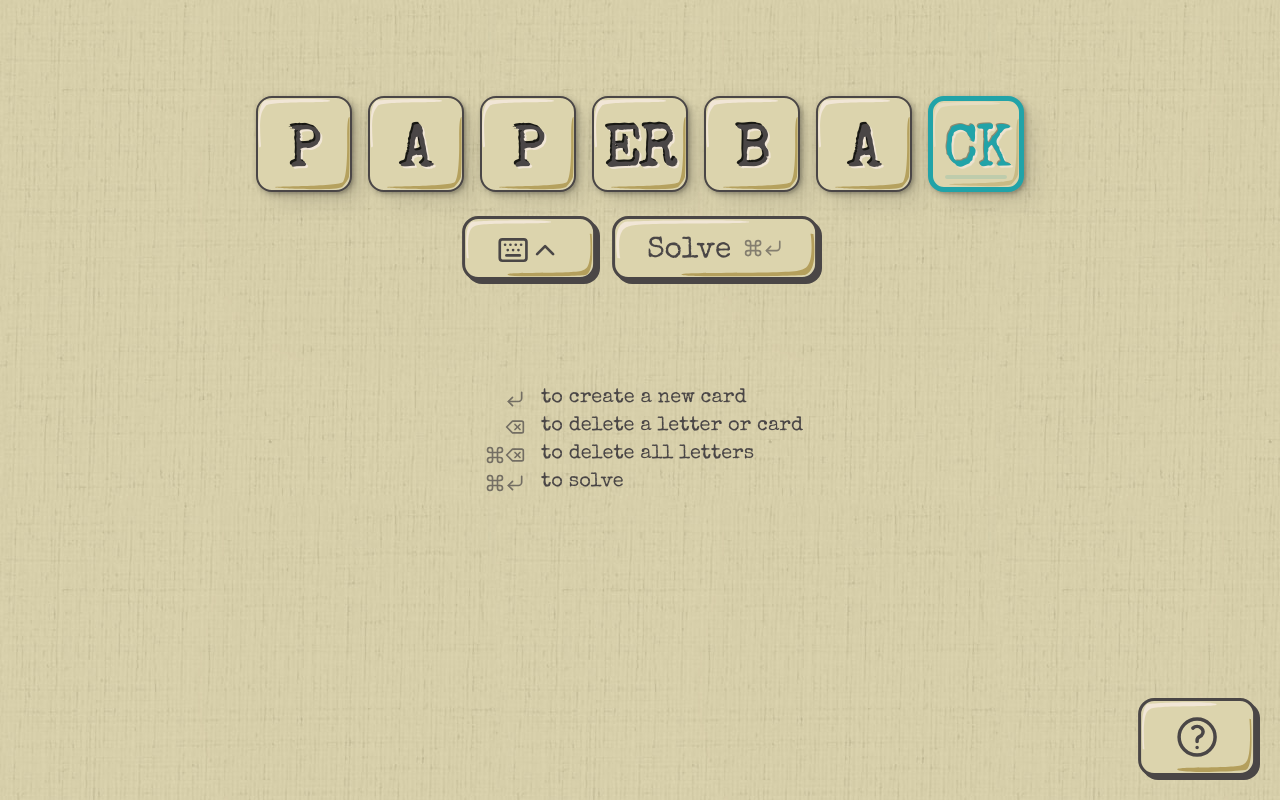
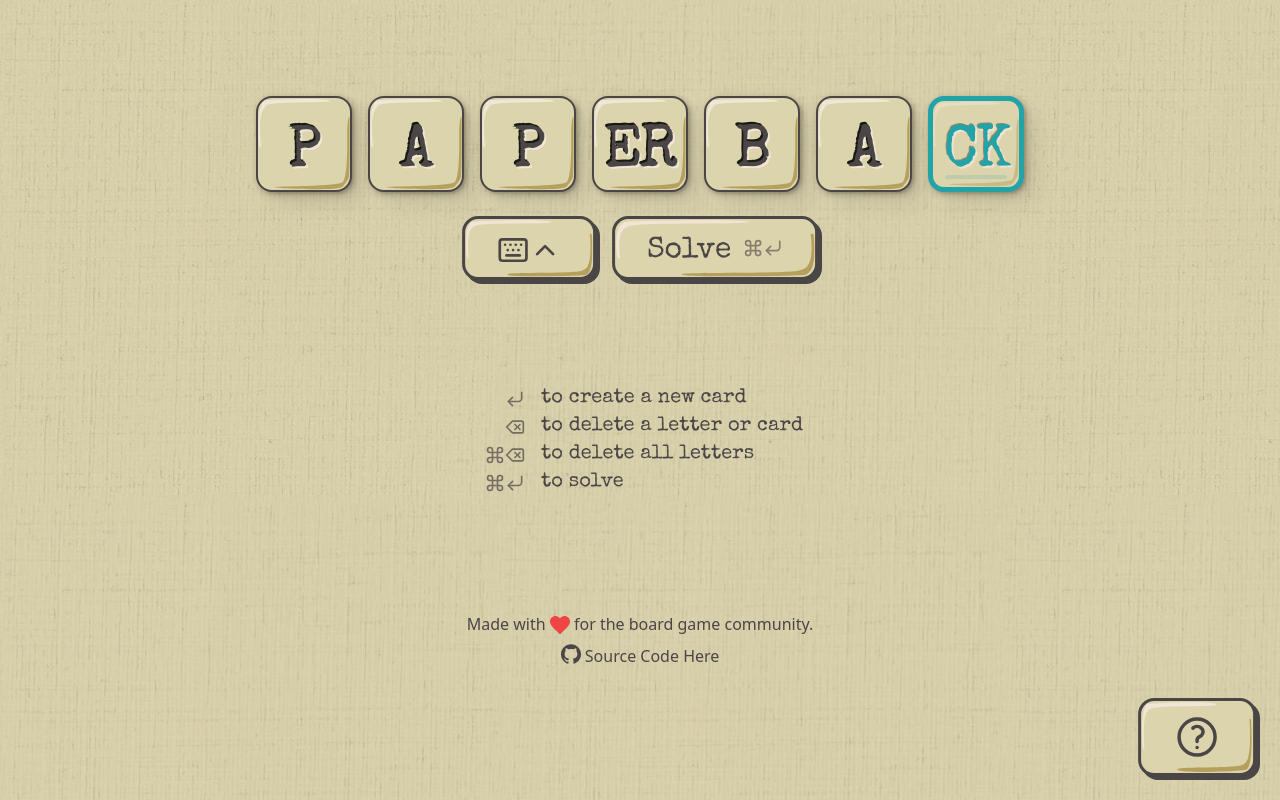
Before and after one commit to chieffancypants/paperback-solver, a Next.js app: page / in a window 1280 px wide. Built offline with nearby package versions, Linux system fonts and the light colour scheme.

Commit message:
link to github repo in footer

```diff
--- a/src/app/icons/index.tsx
+++ b/src/app/icons/index.tsx
@@ -37,3 +37,21 @@ export function SpinnerIcon (props:IconProps) {
         </svg>
     )
 }
+
+export function HeartIcon (props:IconProps) {
+    const { size = 20 } = props
+    return (
+        <svg className="text-red-500" width={size} height={size} viewBox="0 0 20 20" fill="currentColor">
+            <path fillRule="evenodd" clipRule="evenodd" d="M10 18.4l-1.6-1.6C3.6 12.1 0 9.2 0 5.5 0 2.4 2.4 0 5.5 0c1.9 0 3.7.9 4.5 2.4C10.8.9 12.6 0 14.5 0 17.6 0 20 2.4 20 5.5c0 3.7-3.6 6.6-8.4 11.3L10 18.4z"></path>
+        </svg>
+    )
+}
+
+export function GithubIcon (props:IconProps) {
+    const { size = 20 } = props
+    return (
+        <svg width={size} height={size} viewBox="0 0 24 24" xmlns="http://www.w3.org/2000/svg" fill="currentColor" className="-mt-2">
+            <path d="M12 .297c-6.63 0-12 5.373-12 12 0 5.303 3.438 9.8 8.205 11.385.6.113.82-.258.82-.577 0-.285-.01-1.04-.015-2.04-3.338.724-4.042-1.61-4.042-1.61C4.422 18.07 3.633 17.7 3.633 17.7c-1.087-.744.084-.729.084-.729 1.205.084 1.838 1.236 1.838 1.236 1.07 1.835 2.809 1.305 3.495.998.108-.776.417-1.305.76-1.605-2.665-.3-5.466-1.332-5.466-5.93 0-1.31.465-2.38 1.235-3.22-.135-.303-.54-1.523.105-3.176 0 0 1.005-.322 3.3 1.23.96-.267 1.98-.399 3-.405 1.02.006 2.04.138 3 .405 2.28-1.552 3.285-1.23 3.285-1.23.645 1.653.24 2.873.12 3.176.765.84 1.23 1.91 1.23 3.22 0 4.61-2.805 5.625-5.475 5.92.42.36.81 1.096.81 2.22 0 1.606-.015 2.896-.015 3.286 0 .315.21.69.825.57C20.565 22.092 24 17.592 24 12.297c0-6.627-5.373-12-12-12"></path>
+        </svg>
+    )
+}
--- a/src/app/layout.tsx
+++ b/src/app/layout.tsx
@@ -1,18 +1,36 @@
 import './globals.css'
 
+import Script from 'next/script'
 import { Special_Elite } from 'next/font/google'
 
-const se = Special_Elite({ subsets:['latin'], weight: '400' })
+import { GithubIcon, HeartIcon } from './icons'
+
+const se = Special_Elite({ subsets: ['latin'], weight: '400' })
 
 export const metadata = {
     title: 'Paperback Solver',
     description: 'Provides best-case solutions for the card game Paperback',
 }
 
-export default function RootLayout ({ children }: { children: React.ReactNode }) {
+export default function RootLayout({ children }: { children: React.ReactNode }) {
     return (
         <html lang="en" className="bg-linen bg-paper-500">
-            <body className={`${se.className}`}>{children}</body>
+            <Script async src="https://www.googletagmanager.com/gtag/js?id=G-XSZ8VT2JER"></Script>
+            <Script id="gtag">{`
+                window.dataLayer = window.dataLayer || [];
+                function gtag(){dataLayer.push(arguments);}
+                gtag('js', new Date());
+                gtag('config', 'G-XSZ8VT2JER');
+            `}</Script>
+
+            <body className={`${se.className}`}>
+                {children}
+                <footer className="text-center p-3 text-paper-900 font-sans">
+                    <p className="py-2">Made with <HeartIcon /> for the board game community.</p>
+                    <a className="no-underline" href="https://github.com/chieffancypants/paperback-solver"><GithubIcon /> Source Code Here</a>
+                </footer>
+            </body>
+
         </html>
     )
 }
```
Also changed, not shown: 1 other file (tests, documents, lock files or other folders).
